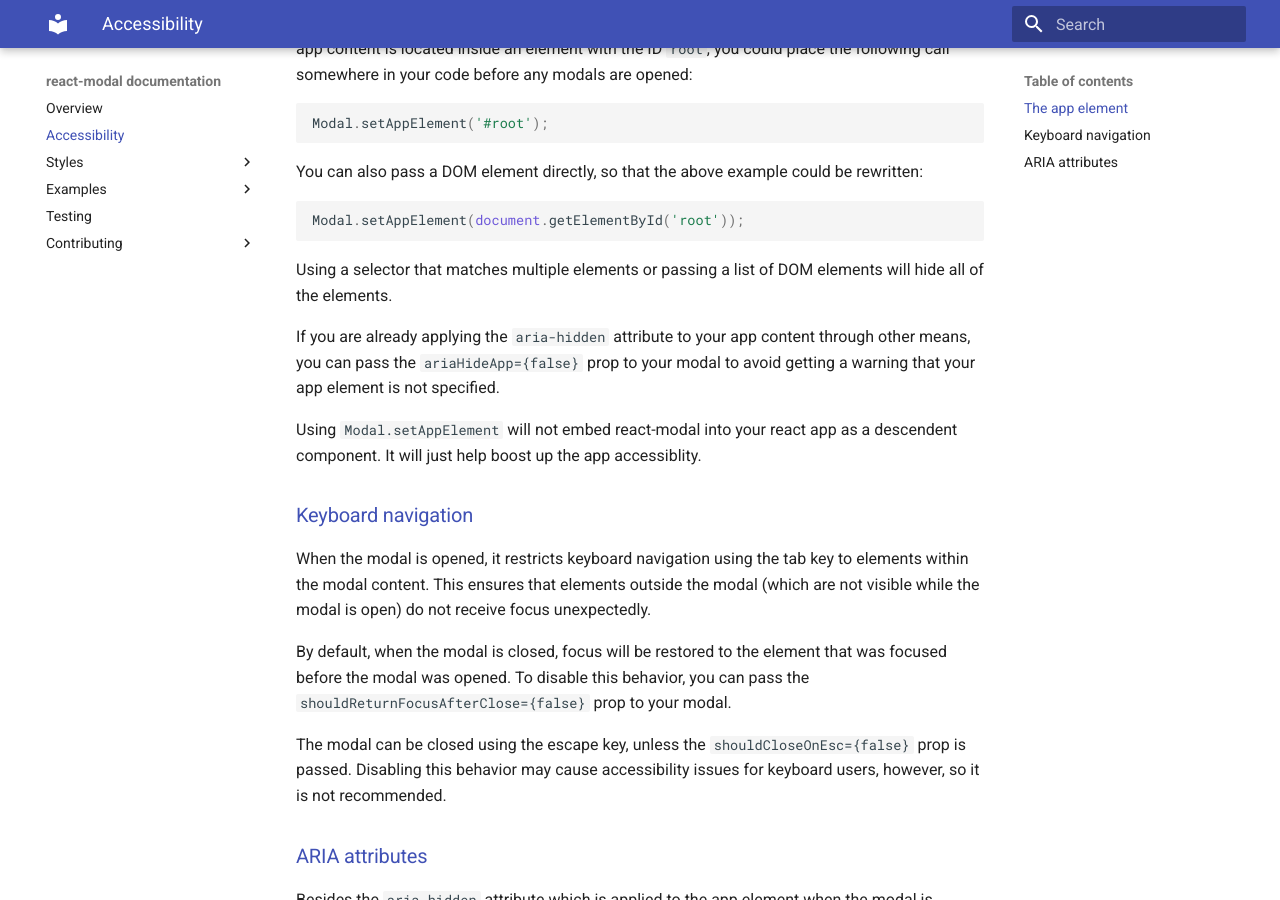
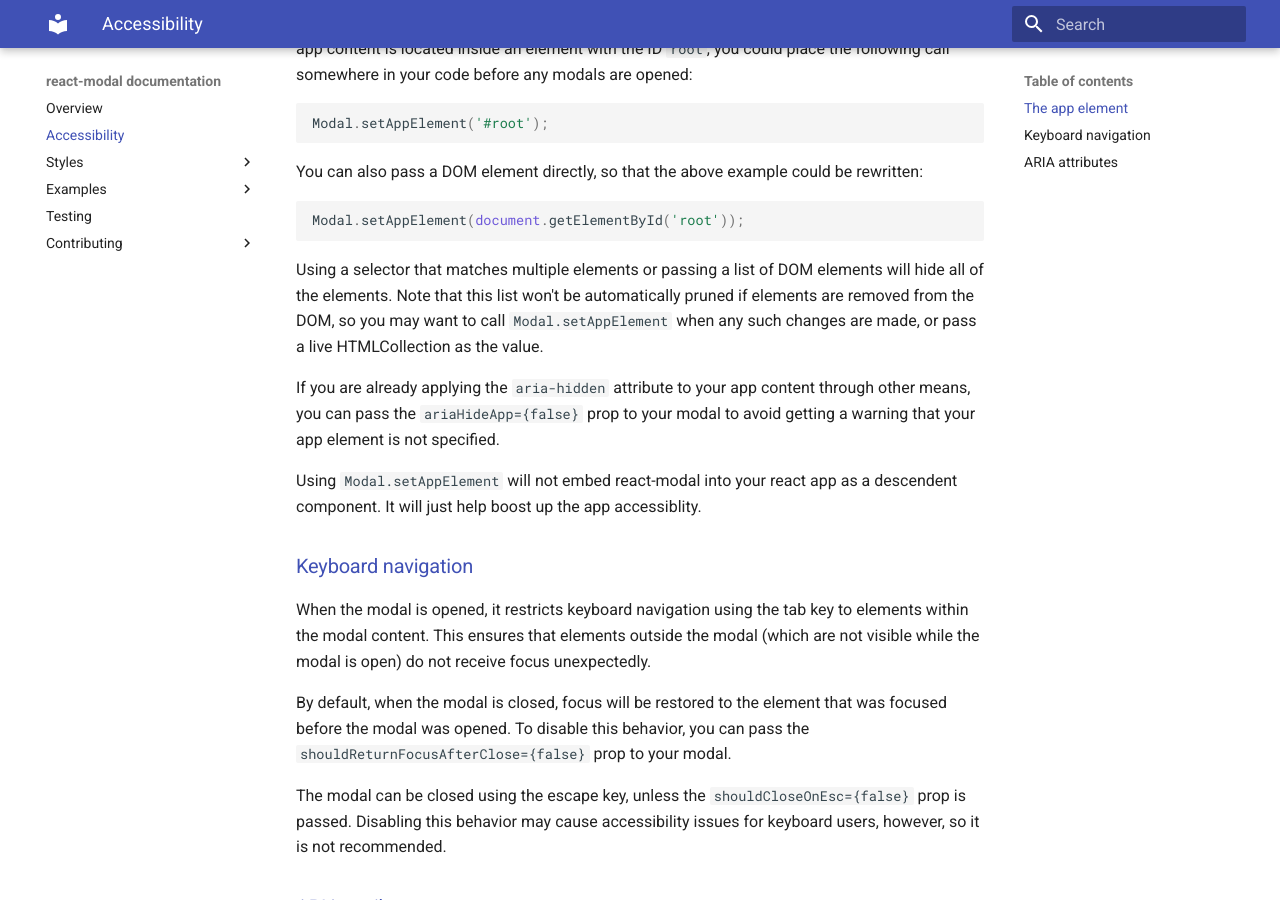
Before and after one commit to DevStar1016/react_modal, an MkDocs documentation site: the page built from docs/accessibility/index.md, in a window 1280 px wide and 900 px high, scrolled down 375 px. Built offline with MkDocs 1.6.1 and Material for MkDocs 9.7.7, drawn with Linux system fonts in a browser that asks for light colours.

Commit message:
[added] docs note about setAppElement not pruning removed nodes

````diff
--- a/docs/accessibility/index.md
+++ b/docs/accessibility/index.md
@@ -24,7 +24,10 @@ Modal.setAppElement(document.getElementById('root'));
 ```
 
 Using a selector that matches multiple elements or passing a list of DOM
-elements will hide all of the elements.
+elements will hide all of the elements. Note that this list won't be
+automatically pruned if elements are removed from the DOM, so you may want to
+call `Modal.setAppElement` when any such changes are made, or pass a live
+HTMLCollection as the value.
 
 If you are already applying the `aria-hidden` attribute to your app content
 through other means, you can pass the `ariaHideApp={false}` prop to your modal
````
